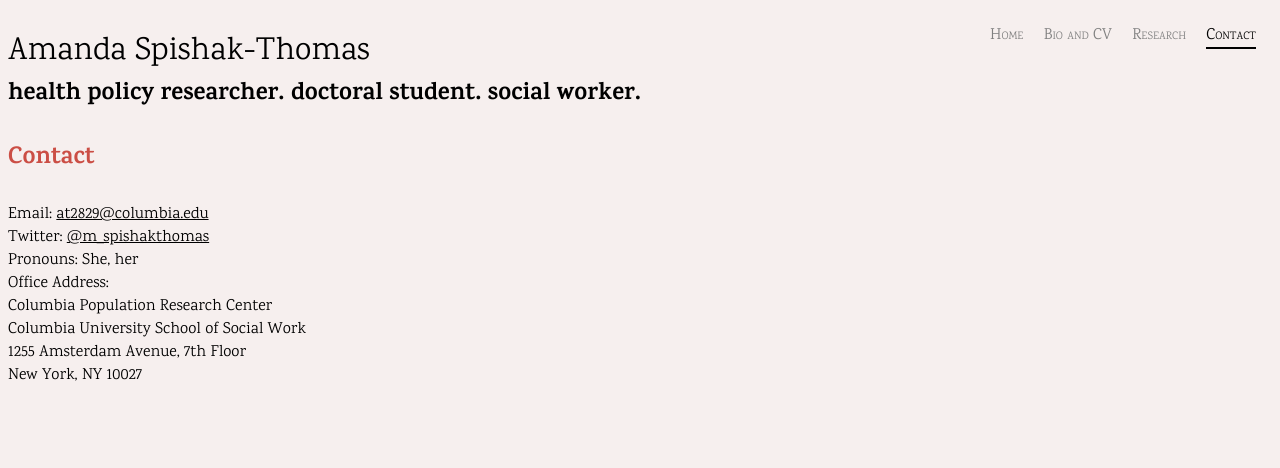
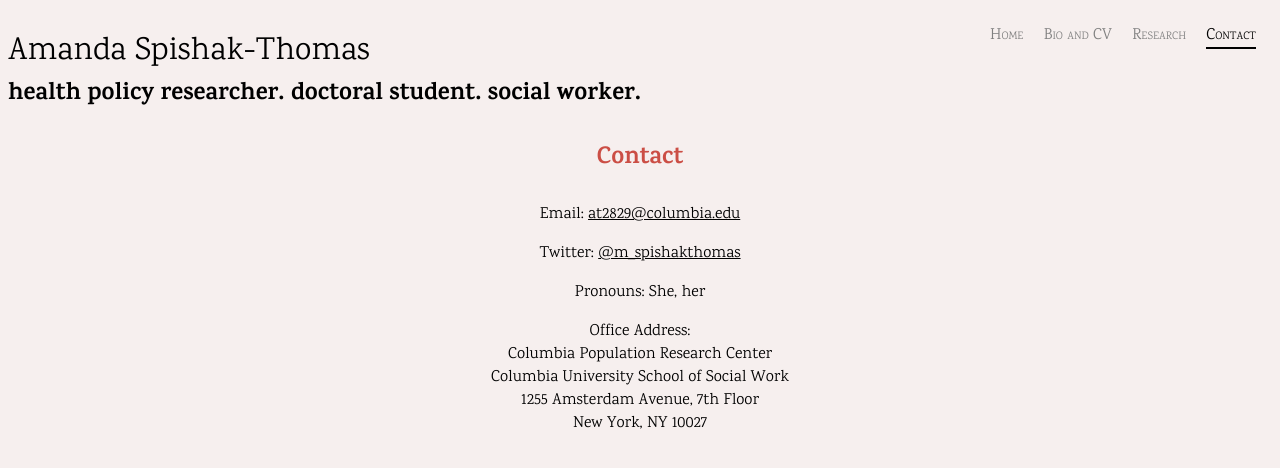
Before and after one commit to emspishak/ericspishak.com, a PHP site: page /contact/index.php in a window 1280 px wide. Shown: the top 468 px of the page. Run offline with PHP 8.4, Linux system fonts and the light colour scheme.

Commit message:
Center and space out the Contact page.

```diff
--- a/root/var/www/aspishakthomas.com/contact/index.php
+++ b/root/var/www/aspishakthomas.com/contact/index.php
@@ -2,6 +2,7 @@
 include_once(__DIR__ . "/../template.php");
 top(Page::CONTACT);
 ?>
+<div id="contact">
   <h3>Contact</h3>
 
   <div>
@@ -23,6 +24,7 @@ top(Page::CONTACT);
     1255 Amsterdam Avenue, 7th Floor<br>
     New York, NY 10027
   </div>
+</div>
 <?php
 bottom();
 ?>
--- a/root/var/www/aspishakthomas.com/style.css
+++ b/root/var/www/aspishakthomas.com/style.css
@@ -49,3 +49,11 @@ a {
     max-width: 600px;
     width: 100%;
 }
+
+#contact {
+    text-align: center;
+}
+
+#contact div {
+    margin: 1em;
+}
```
Lines whose indentation alone changed are shown as unchanged.
